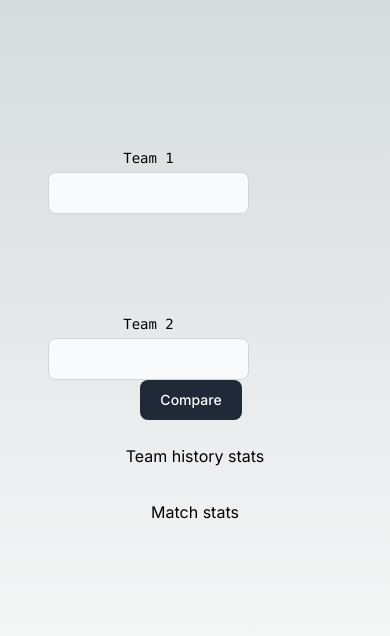
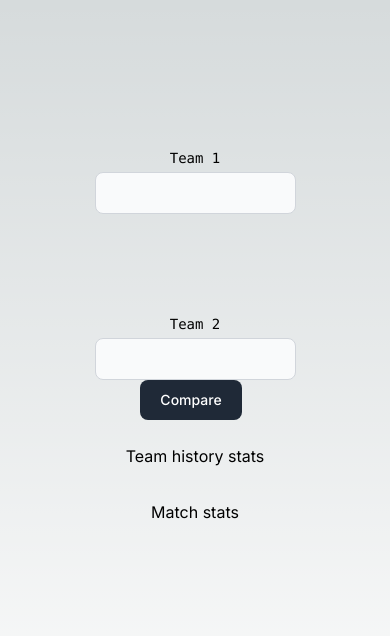
Before and after one commit to rafael-leal-mccormack/nba-total-scores-app, a Next.js app: page / in a window 390 px wide. Shown: the top 636 px of the page. Built offline with nearby package versions, Linux system fonts and the light colour scheme.

Commit message:
add more phone specific styles

```diff
--- a/src/app/page.tsx
+++ b/src/app/page.tsx
@@ -31,8 +31,8 @@ export default function Home() {
         ""
       )}
 
-      <div className="z-10 max-w-5xl flex-wrap w-full items-center justify-between font-mono text-sm flex">
-        <div className="flex flex-col items-center">
+      <div className="z-10 max-w-5xl flex-wrap w-full items-center justify-center font-mono text-sm flex">
+        <div className="flex flex-col items-center sm:mr-auto">
           <div className="h-24 w-24">
             <Logo name={team1Logo}></Logo>
           </div>
```
